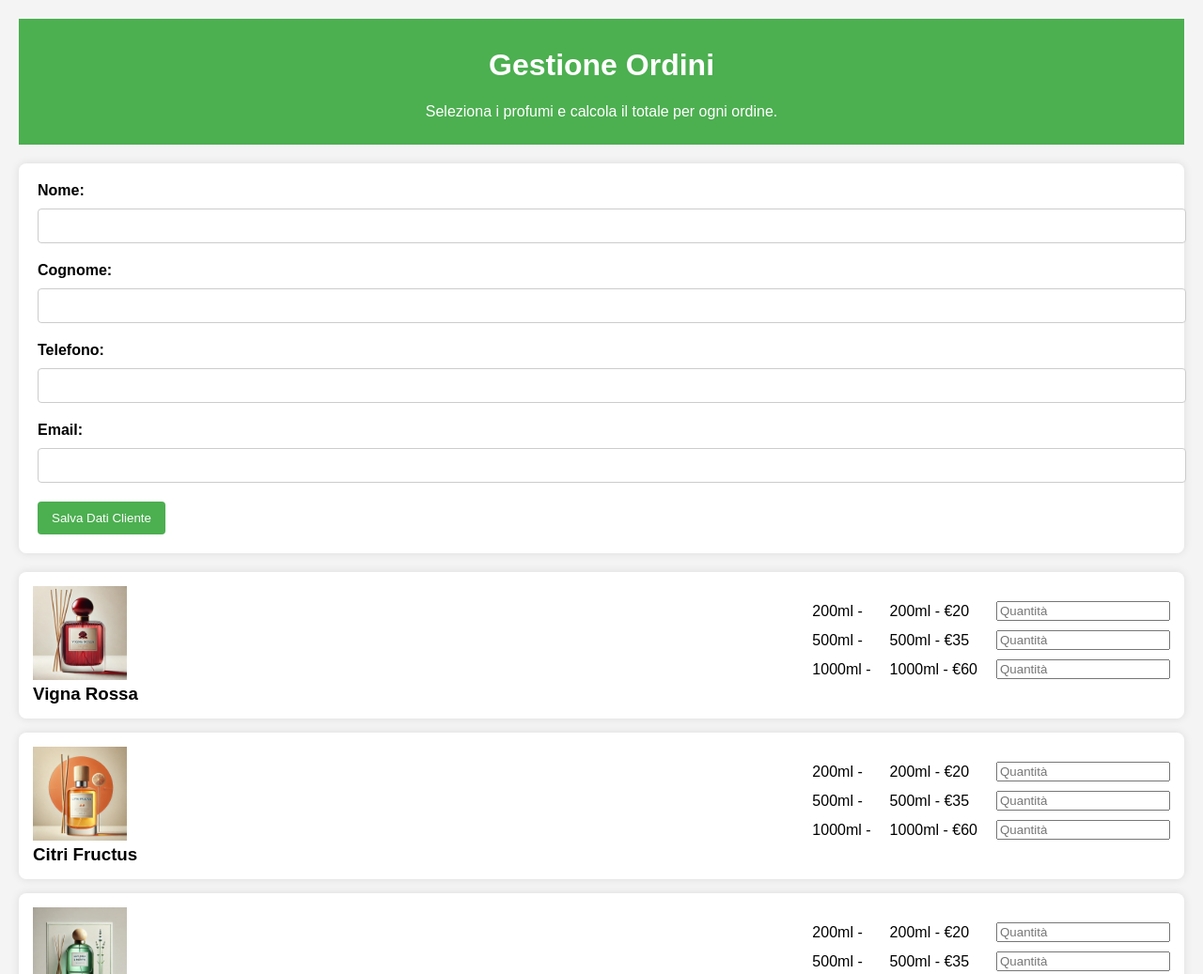
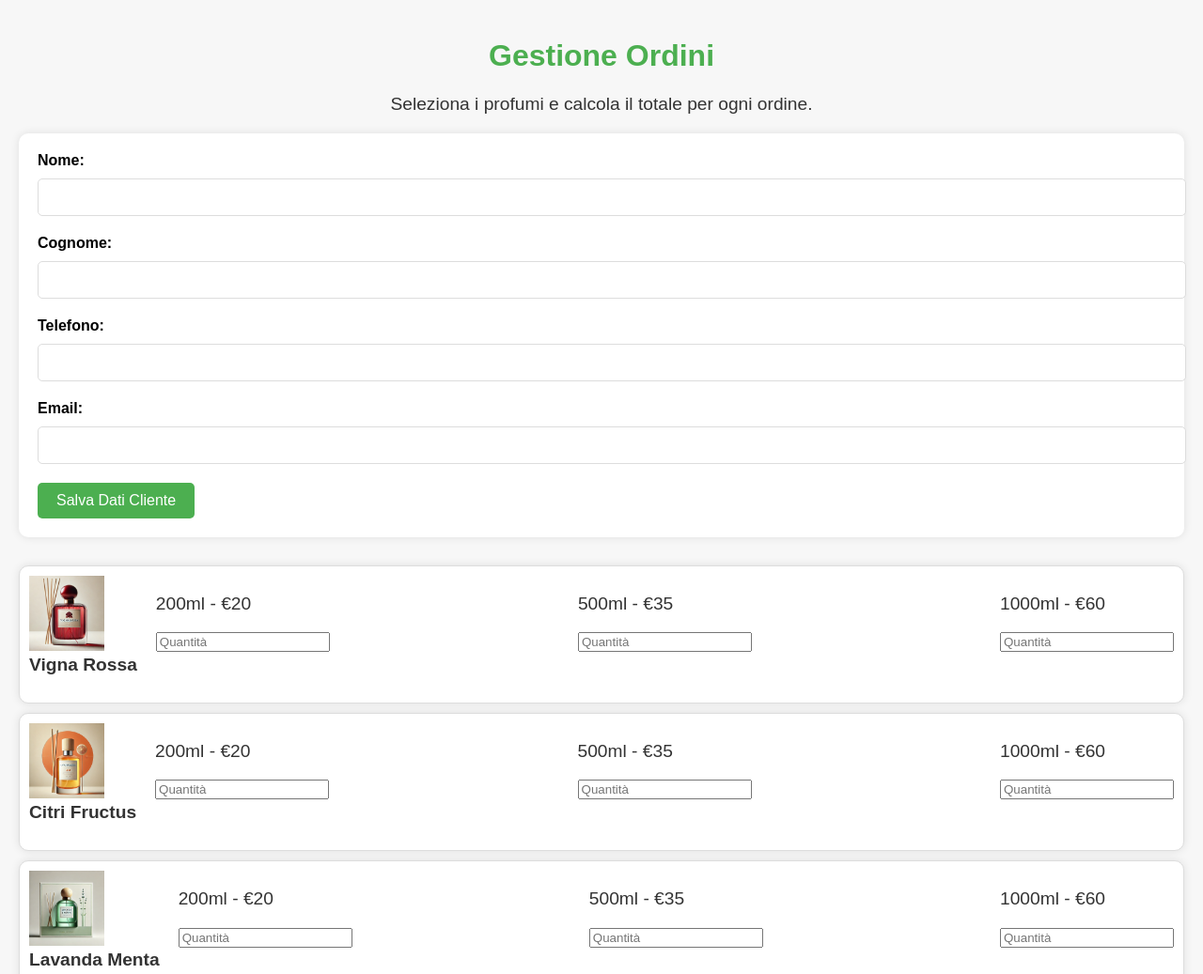
Before and after one commit to Anto161062/app_ordini, a website: page public/index.html in a window 1280 px wide. Shown: the top 1037 px of the page at 94% size. Drawn offline with Linux system fonts and the light colour scheme.

Commit message:
Aggiunta delle profumazioni da bucato

```diff
--- a/bs-config.json
+++ b/bs-config.json
@@ -1,4 +1,3 @@
-<<<<<<< HEAD
 {
   "server": {
     "baseDir": "public"
--- a/public/css/style.css
+++ b/public/css/style.css
@@ -1,24 +1,34 @@
+/* Stile base della pagina */
 body {
     font-family: Arial, sans-serif;
-    background-color: #f4f4f4;
     margin: 0;
     padding: 20px;
+    background-color: #f7f7f7;
 }
 
+/* Stile per l'intestazione */
 header {
     text-align: center;
-    background-color: #4CAF50;
-    color: white;
-    padding: 10px 0;
     margin-bottom: 20px;
 }
 
+h1 {
+    font-size: 2rem;
+    color: #4CAF50;
+}
+
+p {
+    font-size: 1.2rem;
+    color: #333;
+}
+
+/* Stile per il form del cliente */
 #formCliente {
+    margin-bottom: 30px;
     background-color: #fff;
     padding: 20px;
-    border-radius: 8px;
+    border-radius: 10px;
     box-shadow: 0 0 10px rgba(0, 0, 0, 0.1);
-    margin-bottom: 20px;
 }
 
 #formCliente label {
@@ -29,79 +39,66 @@ header {
 
 #formCliente input {
     width: 100%;
+    margin-bottom: 20px;
     padding: 10px;
-    margin-bottom: 20px;
-    border: 1px solid #ccc;
-    border-radius: 4px;
+    font-size: 1rem;
+    border: 1px solid #ddd;
+    border-radius: 5px;
 }
 
-#formCliente .btn {
-    background-color: #4CAF50;
-    color: white;
-    padding: 10px 15px;
-    border: none;
-    border-radius: 4px;
-    cursor: pointer;
-}
-
-#formCliente .btn:hover {
-    background-color: #45a049;
-}
-
+/* Stile per l'elenco delle essenze */
 .essenza-item {
     display: flex;
     justify-content: space-between;
-    align-items: center;
-    background-color: white;
-    padding: 15px;
-    margin-bottom: 15px;
-    border-radius: 8px;
+    background-color: #fff;
+    padding: 10px;
+    margin-bottom: 10px;
+    border: 1px solid #ddd;
+    border-radius: 10px;
     box-shadow: 0 0 10px rgba(0, 0, 0, 0.1);
 }
 
 .left-column img {
-    width: 100px;  /* Regola le dimensioni delle immagini */
-    height: auto;
-    margin-right: 20px;
+    width: 80px;
+    height: 80px;
+    object-fit: contain;
+    margin-right: 15px;
 }
 
 .left-column h3 {
-    margin: 0;
+    font-size: 1.2rem;
+    color: #333;
+    margin-top: 0;
 }
 
 .right-column {
+    flex: 2;
     display: flex;
-    flex-direction: column;
+    justify-content: space-between;
 }
 
 .formato-item {
-    display: flex;
-    justify-content: space-between;
-    align-items: center;
-    margin-bottom: 10px;
+    margin-left: 20px;
 }
 
-.formato-item p {
-    margin: 0;
-    margin-right: 20px;
+/* Stile per il pulsante e il totale */
+button {
+    padding: 10px 20px;
+    background-color: #4CAF50;
+    color: white;
+    border: none;
+    border-radius: 5px;
+    cursor: pointer;
+    font-size: 1rem;
 }
 
-#calcolaTotale {
-    background-color: #4CAF50;
-    color: white;
-    padding: 10px;
-    border: none;
-    border-radius: 4px;
-    cursor: pointer;
-}
-
-#calcolaTotale:hover {
+button:hover {
     background-color: #45a049;
 }
 
 #totaleGlobale {
     margin-top: 20px;
-    font-size: 1.5em;
-    font-weight: bold;
+    font-size: 1.5rem;
     color: #333;
+    text-align: center;
 }
--- a/public/index.html
+++ b/public/index.html
@@ -4,9 +4,15 @@
     <meta charset="UTF-8">
     <meta name="viewport" content="width=device-width, initial-scale=1.0">
     <title>Gestione Ordini Profumi</title>
+
+    <!-- Icona per il browser (favicon) -->
+    <link rel="icon" href="immagini/mia_icona_192.png" type="image/png">
+
+    <!-- Icona per dispositivi Apple (iPhone, iPad) -->
+    <link rel="apple-touch-icon" href="immagini/mia_icona_512.png" type="image/png">
+
+    <!-- Collegamento al foglio di stile CSS -->
     <link rel="stylesheet" href="css/style.css">
-<link rel="manifest" href="manifest.json">
-
 </head>
 <body>
     <header>
@@ -14,7 +20,7 @@
         <p>Seleziona i profumi e calcola il totale per ogni ordine.</p>
     </header>
 
-    <!-- Form per i dati del cliente -->
+    <!-- Sezione per inserire i dati del cliente -->
     <div id="formCliente">
         <form id="customerForm">
             <label for="nome">Nome:</label>
@@ -33,17 +39,16 @@
         </form>
     </div>
 
-    <div id="app"></div>
+    <!-- Sezione per selezionare i profumi -->
+    <div id="app">
+        <!-- La lista delle essenze verrà caricata tramite JavaScript -->
+    </div>
 
-    <script src="js/app.js"></script><script>
-  if ('serviceWorker' in navigator) {
-    navigator.serviceWorker.register('/sw.js').then(function(registration) {
-      console.log('Service Worker registrato con successo:', registration);
-    }).catch(function(error) {
-      console.log('Service Worker non registrato:', error);
-    });
-  }
-</script>
+    <!-- Totale dell'ordine -->
+    <div>
+        <h3 id="totaleGlobale">Totale Globale: €0</h3>
+    </div>
 
+    <script src="js/app.js"></script>
 </body>
 </html>
--- a/public/js/app.js
+++ b/public/js/app.js
@@ -1,30 +1,5 @@
 document.addEventListener('DOMContentLoaded', function() {
     const app = document.getElementById('app');
-    const customerForm = document.getElementById('customerForm');
-
-    // Gestione del form per i dati del cliente
-    customerForm.addEventListener('submit', function(event) {
-        event.preventDefault(); // Evita il ricaricamento della pagina
-
-        const nome = document.getElementById('nome').value;
-        const cognome = document.getElementById('cognome').value;
-        const telefono = document.getElementById('telefono').value;
-        const email = document.getElementById('email').value;
-
-        // Mostra i dati del cliente
-        app.insertAdjacentHTML('beforebegin', `
-            <div id="datiCliente">
-                <h3>Dati Cliente</h3>
-                <p>Nome: ${nome}</p>
-                <p>Cognome: ${cognome}</p>
-                <p>Telefono: ${telefono}</p>
-                <p>Email: ${email}</p>
-            </div>
-        `);
-
-        // Nascondi il form dopo aver inviato i dati
-        customerForm.style.display = 'none';
-    });
 
     // Lista delle essenze con formati e prezzi
     const essenze = [
@@ -34,7 +9,12 @@ document.addEventListener('DOMContentLoaded', function() {
         { nome: "Oltremare", formati: [ {ml: "200ml", prezzo: 20}, {ml: "500ml", prezzo: 35}, {ml: "1000ml", prezzo: 60} ], immagine: 'immagini/oltremare.png' },
         { nome: "Risveglio", formati: [ {ml: "200ml", prezzo: 20}, {ml: "500ml", prezzo: 35}, {ml: "1000ml", prezzo: 60} ], immagine: 'immagini/risveglio.png' },
         { nome: "Sapientia", formati: [ {ml: "200ml", prezzo: 20}, {ml: "500ml", prezzo: 35}, {ml: "1000ml", prezzo: 60} ], immagine: 'immagini/sapientia.png' },
-        { nome: "VaniLime", formati: [ {ml: "200ml", prezzo: 20}, {ml: "500ml", prezzo: 35}, {ml: "1000ml", prezzo: 60} ], immagine: 'immagini/vanilime.png' }
+        { nome: "VaniLime", formati: [ {ml: "200ml", prezzo: 20}, {ml: "500ml", prezzo: 35}, {ml: "1000ml", prezzo: 60} ], immagine: 'immagini/vanilime.png' },
+
+        // Aggiunta delle profumazioni per la biancheria
+        { nome: "03 Fiori", formati: [ {ml: "250ml", prezzo: 12}, {ml: "500ml", prezzo: 18} ], immagine: 'immagini/03_fiori.png' },
+        { nome: "10 Respiro", formati: [ {ml: "250ml", prezzo: 12}, {ml: "500ml", prezzo: 18} ], immagine: 'immagini/10_respiro.png' },
+        { nome: "04 Tramonto", formati: [ {ml: "250ml", prezzo: 12}, {ml: "500ml", prezzo: 18} ], immagine: 'immagini/04_tramonto.png' }
     ];
 
     // Creazione della lista di essenze
@@ -57,7 +37,7 @@ document.addEventListener('DOMContentLoaded', function() {
             const formatoDiv = document.createElement('div');
             formatoDiv.classList.add('formato-item');
             formatoDiv.innerHTML = `
-                <p>${formato.ml} -                <p>${formato.ml} - €${formato.prezzo}</p>
+                <p>${formato.ml} - €${formato.prezzo}</p>
                 <input type="number" id="quantita-${essenzaIndex}-${formatoIndex}" min="0" placeholder="Quantità">
             `;
             rightDiv.appendChild(formatoDiv);
--- a/style.css
+++ b/style.css
@@ -1,24 +1,33 @@
 body {
     font-family: Arial, sans-serif;
-    background-color: #f4f4f4;
     margin: 0;
     padding: 20px;
+    background-color: #f7f7f7;
 }
 
+/* Stile per l'intestazione */
 header {
     text-align: center;
-    background-color: #4CAF50;
-    color: white;
-    padding: 10px 0;
     margin-bottom: 20px;
 }
 
+h1 {
+    font-size: 2rem;
+    color: #4CAF50;
+}
+
+p {
+    font-size: 1.2rem;
+    color: #333;
+}
+
+/* Stile per il form del cliente */
 #formCliente {
+    margin-bottom: 30px;
     background-color: #fff;
     padding: 20px;
-    border-radius: 8px;
+    border-radius: 10px;
     box-shadow: 0 0 10px rgba(0, 0, 0, 0.1);
-    margin-bottom: 20px;
 }
 
 #formCliente label {
@@ -29,79 +38,66 @@ header {
 
 #formCliente input {
     width: 100%;
+    margin-bottom: 20px;
     padding: 10px;
-    margin-bottom: 20px;
-    border: 1px solid #ccc;
-    border-radius: 4px;
+    font-size: 1rem;
+    border: 1px solid #ddd;
+    border-radius: 5px;
 }
 
-#formCliente .btn {
-    background-color: #4CAF50;
-    color: white;
-    padding: 10px 15px;
-    border: none;
-    border-radius: 4px;
-    cursor: pointer;
-}
-
-#formCliente .btn:hover {
-    background-color: #45a049;
-}
-
+/* Stile per l'elenco delle essenze e dei profumatori */
 .essenza-item {
     display: flex;
     justify-content: space-between;
-    align-items: center;
-    background-color: white;
-    padding: 15px;
-    margin-bottom: 15px;
-    border-radius: 8px;
+    background-color: #fff;
+    padding: 10px;
+    margin-bottom: 10px;
+    border: 1px solid #ddd;
+    border-radius: 10px;
     box-shadow: 0 0 10px rgba(0, 0, 0, 0.1);
 }
 
 .left-column img {
-    width: 100px;  /* Regola le dimensioni delle immagini */
-    height: auto;
-    margin-right: 20px;
+    width: 80px;
+    height: 80px;
+    object-fit: contain;
+    margin-right: 15px;
 }
 
 .left-column h3 {
-    margin: 0;
+    font-size: 1.2rem;
+    color: #333;
+    margin-top: 0;
 }
 
 .right-column {
+    flex: 2;
     display: flex;
-    flex-direction: column;
+    justify-content: space-between;
 }
 
 .formato-item {
-    display: flex;
-    justify-content: space-between;
-    align-items: center;
-    margin-bottom: 10px;
+    margin-left: 20px;
 }
 
-.formato-item p {
-    margin: 0;
-    margin-right: 20px;
+/* Stile per il pulsante e il totale */
+button {
+    padding: 10px 20px;
+    background-color: #4CAF50;
+    color: white;
+    border: none;
+    border-radius: 5px;
+    cursor: pointer;
+    font-size: 1rem;
 }
 
-#calcolaTotale {
-    background-color: #4CAF50;
-    color: white;
-    padding: 10px;
-    border: none;
-    border-radius: 4px;
-    cursor: pointer;
-}
-
-#calcolaTotale:hover {
+button:hover {
     background-color: #45a049;
 }
 
 #totaleGlobale {
     margin-top: 20px;
-    font-size: 1.5em;
-    font-weight: bold;
+    font-size: 1.5rem;
     color: #333;
+    text-align: center;
 }
```
Also changed, not shown: app.js (+33 -44 lines), index.html (+23 -13 lines), manifest.json, public/immagini/03_fiori.png (added), 2 other files.
